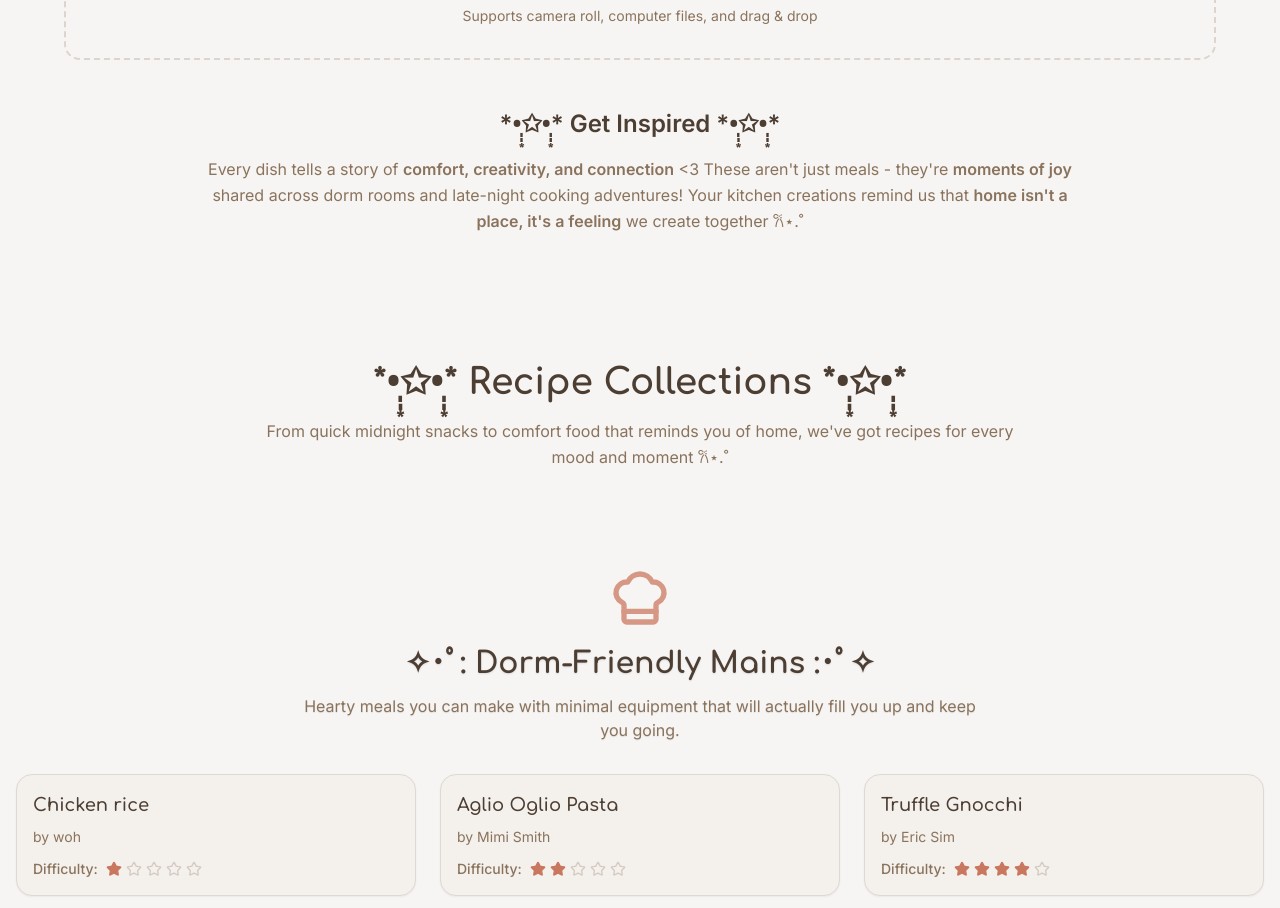
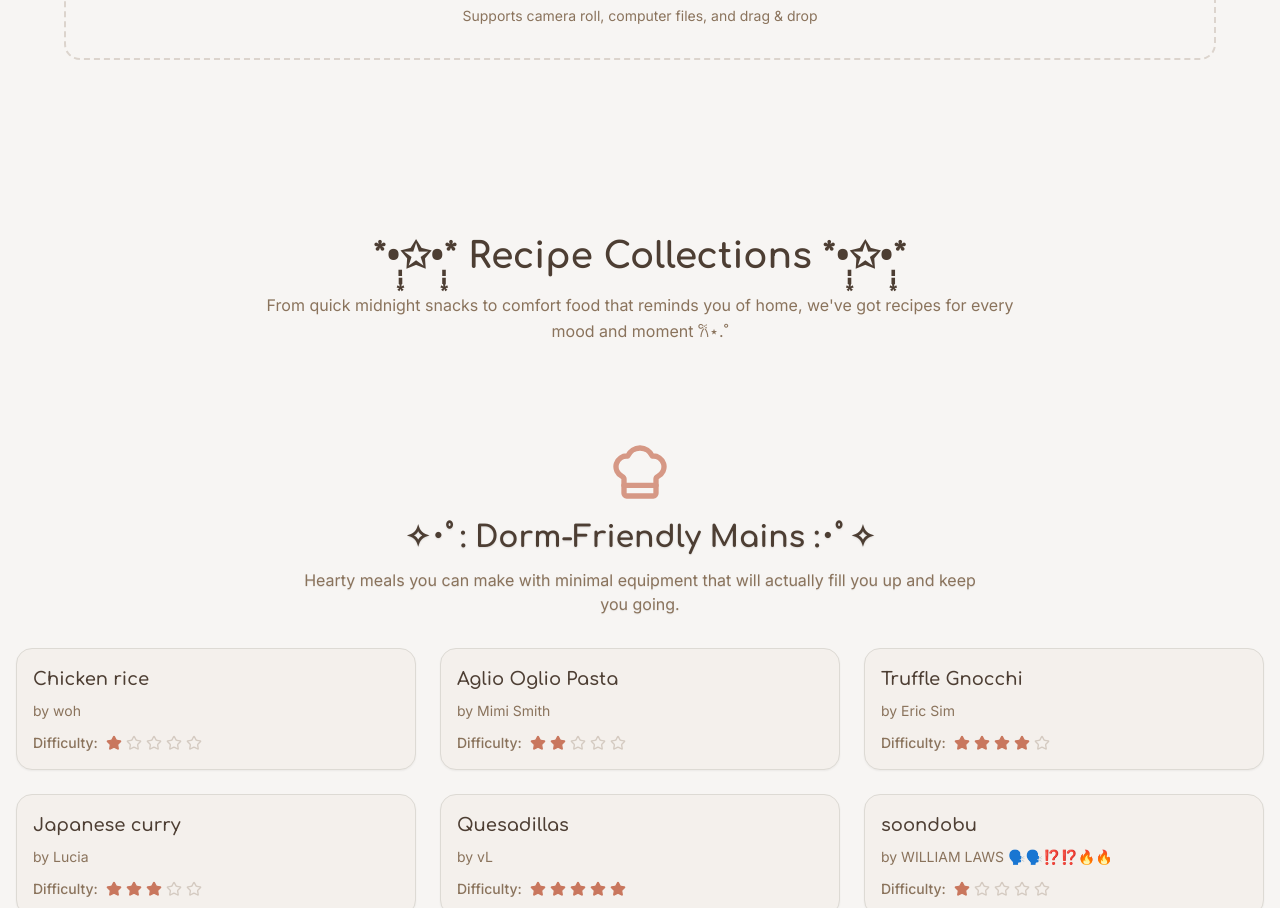
Before and after one commit to hisui8/boarding-bites-bazaar, a React (Vite) app: page / in a window 1280 px wide. Shown: the part 2055-2963 px from the top of the page. Built offline with nearby package versions, Linux system fonts and the light colour scheme.

Commit message:
Remove "Get Inspired" section
Removed lines 134-141 from src/components/AddYoursSection.tsx, which contained the "Get Inspired" section.

```diff
--- a/src/components/AddYoursSection.tsx
+++ b/src/components/AddYoursSection.tsx
@@ -131,15 +131,6 @@ export const AddYoursSection = ({ images }: AddYoursSectionProps) => {
           </div>
         </div>
 
-        {/* Inspirational Message */}
-        <div className="text-center">
-          <h3 className="text-2xl font-semibold mb-4 text-foreground">*•̩̩͙✩•̩̩͙* Get Inspired *•̩̩͙✩•̩̩͙*</h3>
-          <p className="text-muted-foreground max-w-4xl mx-auto text-center leading-relaxed">
-            Every dish tells a story of <strong>comfort, creativity, and connection</strong> {"<3"} These aren't just meals -
-            they're <strong>moments of joy</strong> shared across dorm rooms and late-night cooking adventures!
-            Your kitchen creations remind us that <strong>home isn't a place, it's a feeling</strong> we create together 𐙚⋆.˚
-          </p>
-        </div>
       </div>
     </section>
   );
```
